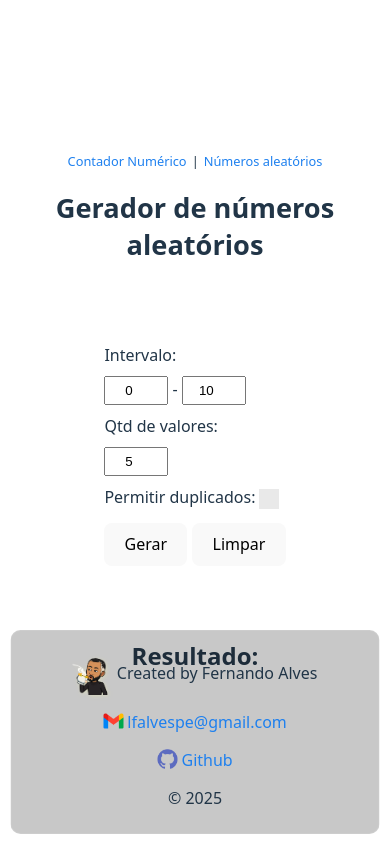
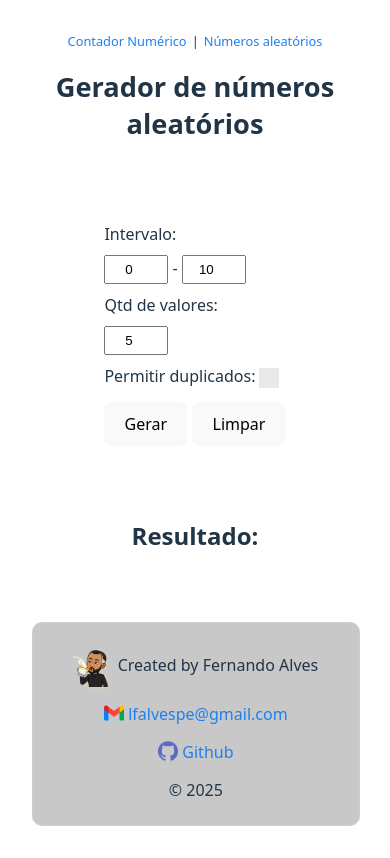
Before and after one commit to lfalvespe/numeros-aleatorios-react, a React (Vite) app: page / in a window 390 px wide. Built offline with nearby package versions, Linux system fonts and the light colour scheme.

Commit message:
footer position adjusted to mobile

```diff
--- a/src/App.css
+++ b/src/App.css
@@ -113,11 +113,9 @@ input[type=checkbox]:checked:after {
 }
 
 footer {
-  position: fixed;
-  left: 50%;
-  transform: translateX(-50%);
-  bottom: 10px;
   width: 400px;
+  margin: auto;
+  margin-top: 70px;
   padding: .5em;
   background-color: #1414143b;
   border: .1em solid #ffffff17;
@@ -150,6 +148,6 @@ footer {
 
 @media screen and (max-width: 800px) {
   footer {
-    width: 90%;
+    width: 95%;
   }
 }
```
